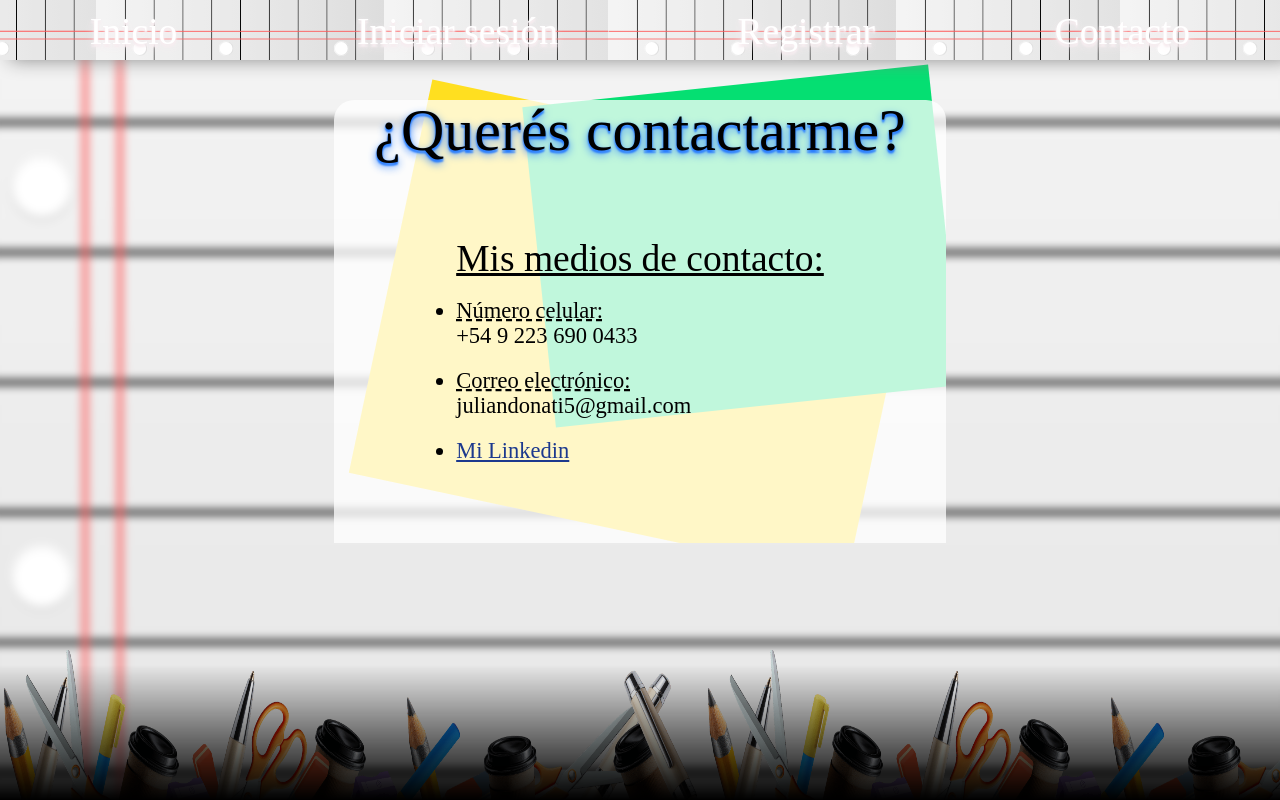
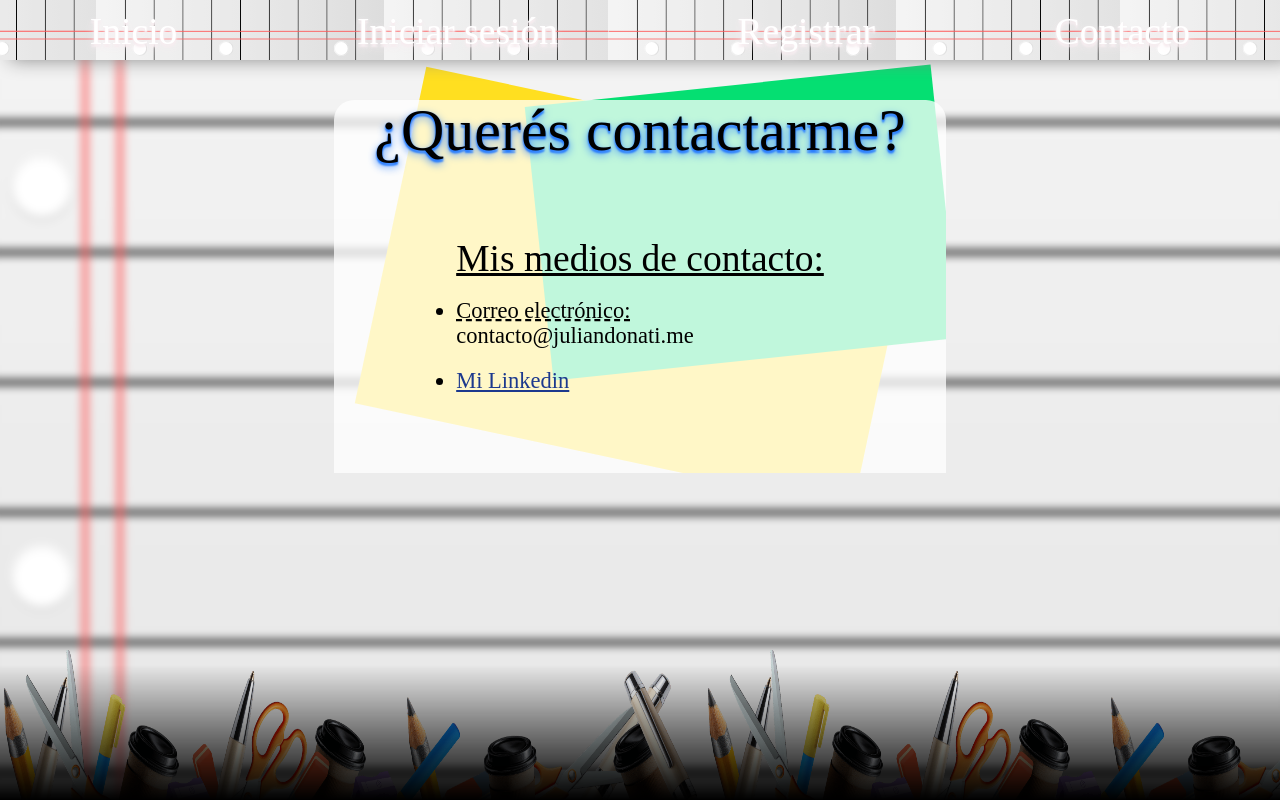
Before and after one commit to juliandonati/frontend-portfolio-reactts, a React (Vite) app: page /contact in a window 1280 px wide. Built offline with nearby package versions, Linux system fonts and the light colour scheme; no server answers; a web font is replaced by a local one.

Commit message:
Actualizar correo electronico de contacto

```diff
--- a/src/pages/ContactSite/ContactSite.tsx
+++ b/src/pages/ContactSite/ContactSite.tsx
@@ -9,8 +9,8 @@ export function ContactSite() {
                 <div className="gap-8 flex flex-col p-16 z-1">
                     <h3 className="text-6xl underline">Mis medios de contacto:</h3>
                     <ul className="text-4xl list-disc flex flex-col gap-8">
-                        <li><span className="underline decoration-dashed">Número celular:</span><br/> +54 9 223 690 0433</li>
-                        <li><span className="underline decoration-dashed">Correo electrónico:</span><br/> juliandonati5@gmail.com</li>
+
+                        <li><span className="underline decoration-dashed">Correo electrónico:</span><br/> contacto@juliandonati.me</li>
                         <li><a href="https://www.linkedin.com/in/juliandonati/" target="_blank"  className="text-blue-900 underline">Mi Linkedin</a></li>
                     </ul>
                 </div>
```
